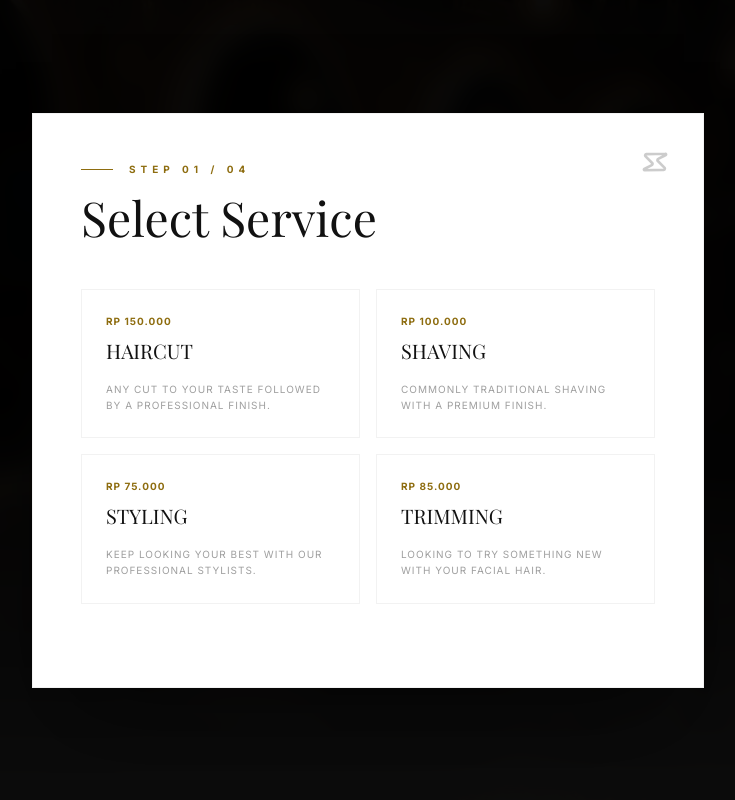
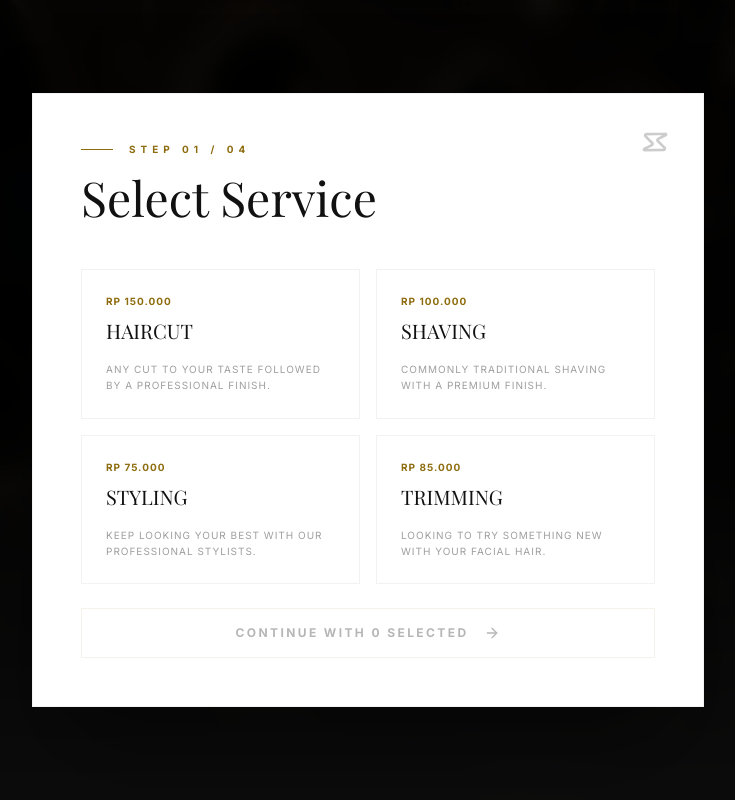
Before and after one commit to Alfinnnn21/REVBARBER, a Next.js app: page / in a window 1280 px wide. Both pictures are taken after a click on the button "RESERVATIONS". Shown: the top 800 px of the page, without its empty margins (272-1007 px from the left). Built offline with nearby package versions, Linux system fonts and the light colour scheme; a web font is replaced by a local one.

Commit message:
feat: allow multi-service selection in booking

```diff
--- a/src/app/page.tsx
+++ b/src/app/page.tsx
@@ -29,22 +29,36 @@ export default function Home() {
 
   const [isBookingOpen, setIsBookingOpen] = useState(false);
   const [bookingStep, setBookingStep] = useState(1);
-  const [selectedService, setSelectedService] = useState<string | null>(null);
+  const [selectedServices, setSelectedServices] = useState<string[]>([]);
   const [selectedBarber, setSelectedBarber] = useState<string | null>(null);
   const [selectedTime, setSelectedTime] = useState<string | null>(null);
   const [bookingInfo, setBookingInfo] = useState({ name: "", phone: "" });
 
   const handleBooking = (serviceId?: string) => {
-    if (serviceId) setSelectedService(serviceId);
+    if (serviceId) {
+      setSelectedServices([serviceId]);
+    } else {
+      setSelectedServices([]);
+    }
     setIsBookingOpen(true);
     setBookingStep(1);
   };
 
+  const toggleService = (id: string) => {
+    setSelectedServices(prev =>
+      prev.includes(id) ? prev.filter(s => s !== id) : [...prev, id]
+    );
+  };
+
   const handleWhatsApp = () => {
-    const service = services.find(s => s.id === selectedService)?.title || "";
+    const selectedTitles = services
+      .filter(s => selectedServices.includes(s.id))
+      .map(s => s.title)
+      .join(", ");
+
     const barber = barbers.find(b => b.id === selectedBarber)?.name || "Any Barber";
     const text = `Halo RAVBARBER, saya ingin booking layanan:
-Layanan: ${service}
+Layanan: ${selectedTitles}
 Barber: ${barber}
 Waktu: ${selectedTime}
 Nama: ${bookingInfo.name}
@@ -349,23 +363,40 @@ Terima kasih!`;
               </div>
 
               <div className="min-h-[350px]">
-                {/* Step 1: Service */}
+                {/* Step 1: Service (Multi-select) */}
                 {bookingStep === 1 && (
+                  <div className="space-y-6">
                     <div className="grid grid-cols-1 md:grid-cols-2 gap-4">
                       {services.map((s) => (
                         <button
                           key={s.id}
-                        onClick={() => { setSelectedService(s.id); setBookingStep(2); }}
-                        className={`p-6 text-left border transition-all duration-500 overflow-hidden relative group ${selectedService === s.id ? 'border-gold bg-soft' : 'border-black/5 hover:border-gold/30'}`}
+                          onClick={() => toggleService(s.id)}
+                          className={`p-6 text-left border transition-all duration-500 overflow-hidden relative group ${selectedServices.includes(s.id) ? 'border-gold bg-soft shadow-inner' : 'border-black/5 hover:border-gold/30'}`}
                         >
                           <div className="relative z-10 flex flex-col h-full">
-                          <p className="text-[10px] uppercase tracking-widest font-bold mb-2 text-gold">{s.price}</p>
+                            <div className="flex justify-between items-start mb-2">
+                              <p className="text-[10px] uppercase tracking-widest font-bold text-gold">{s.price}</p>
+                              {selectedServices.includes(s.id) && (
+                                <motion.div initial={{ scale: 0 }} animate={{ scale: 1 }} className="bg-gold text-white p-1 rounded-full">
+                                  <Zap className="w-3 h-3 fill-white" />
+                                </motion.div>
+                              )}
+                            </div>
                             <h4 className="text-xl font-serif mb-4">{s.title}</h4>
                             <p className="text-[10px] uppercase tracking-widest opacity-40 leading-relaxed">{s.desc}</p>
                           </div>
-                        <div className={`absolute bottom-0 left-0 h-1 bg-gold transition-all duration-700 ${selectedService === s.id ? 'w-full' : 'w-0 group-hover:w-1/2'}`} />
+                          <div className={`absolute bottom-0 left-0 h-1 bg-gold transition-all duration-700 ${selectedServices.includes(s.id) ? 'w-full' : 'w-0 group-hover:w-1/2'}`} />
                         </button>
                       ))}
+                    </div>
+
+                    <button
+                      onClick={() => setBookingStep(2)}
+                      disabled={selectedServices.length === 0}
+                      className="btn-luxury w-full disabled:opacity-30 disabled:cursor-not-allowed group flex items-center justify-center gap-4 py-4"
+                    >
+                      Continue with {selectedServices.length} Selected <ArrowRight className="w-4 h-4 group-hover:translate-x-2 transition-transform" />
+                    </button>
                   </div>
                 )}
 
```
Lines whose indentation alone changed are shown as unchanged.
